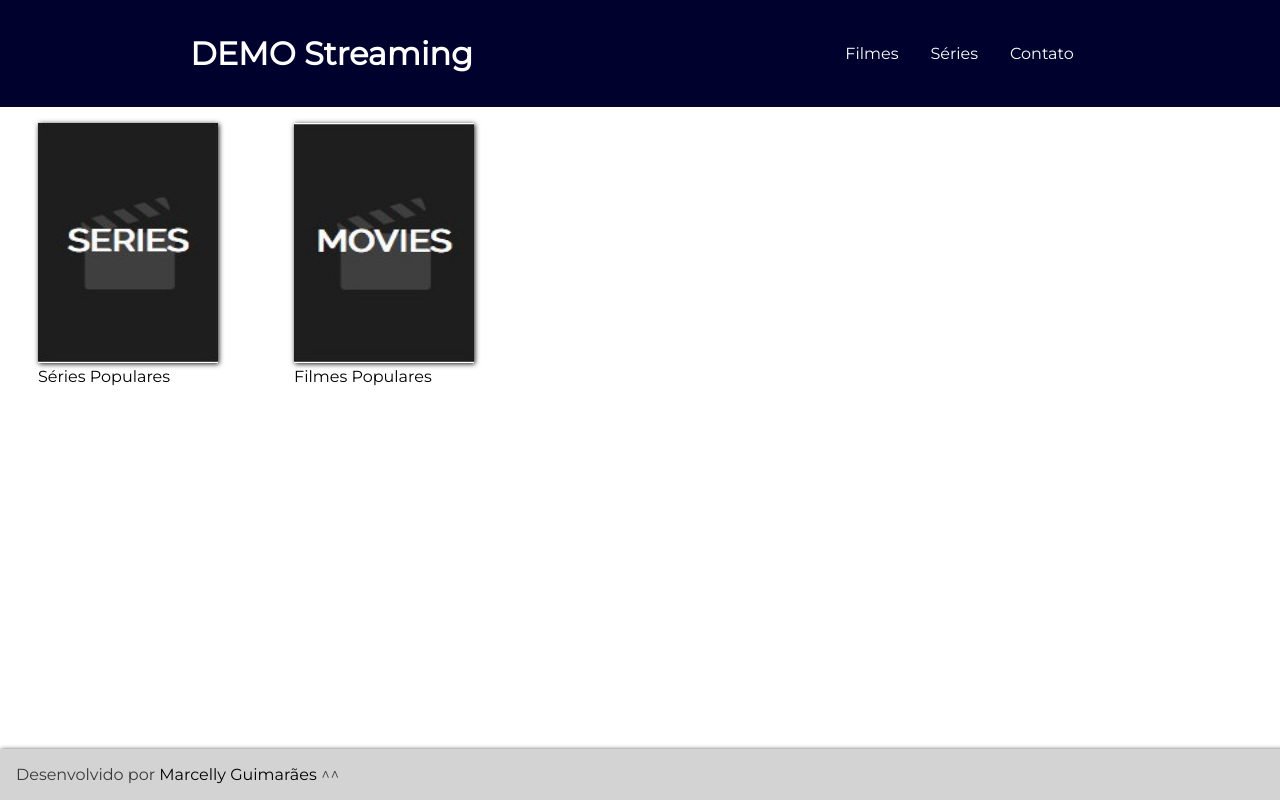
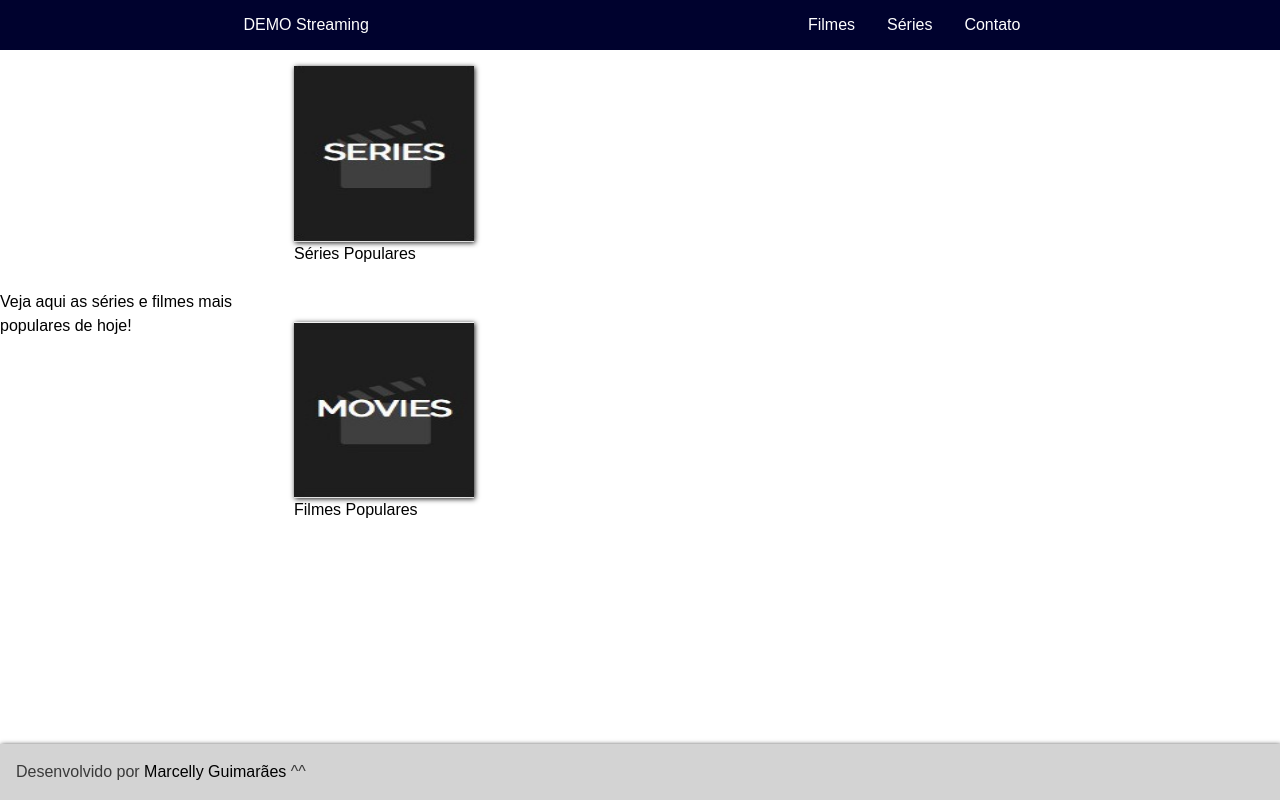
Before and after one commit to MarcellyGuimaraes/streaming-react, a React (Create React App) app: page / in a window 1280 px wide. Built offline with nearby package versions, Linux system fonts and the light colour scheme.

Commit message:
feat: adicionando tailwind

```diff
--- a/package.json
+++ b/package.json
@@ -36,5 +36,8 @@
       "last 1 firefox version",
       "last 1 safari version"
     ]
+  },
+  "devDependencies": {
+    "tailwindcss": "^3.2.4"
   }
 }
--- a/src/index.css
+++ b/src/index.css
@@ -1,3 +1,6 @@
+@tailwind base;
+@tailwind components;
+@tailwind utilities;
 @import url('https://fonts.googleapis.com/css2?family=Montserrat&display=swap');
 
 body {
--- a/src/templates/Home/index.jsx
+++ b/src/templates/Home/index.jsx
@@ -7,6 +7,8 @@
 const Home = () => {
   return (
     <div className="container">
+      <h2>Veja aqui as séries e filmes mais populares de hoje!</h2>
+      <div className="container_film">
         <Link to="/series">
           <div className="card">
             <img src={series} alt="series card" />
@@ -21,6 +23,7 @@
           </div>
         </Link>
       </div>
+    </div>
   )
 }
 
--- /dev/null
+++ b/tailwind.config.js
@@ -0,0 +1,8 @@
+/** @type {import('tailwindcss').Config} */
+module.exports = {
+  content: ['./src/**/*.{js,jsx,ts,tsx}'],
+  theme: {
+    extend: {},
+  },
+  plugins: [],
+}
```
Also changed, not shown: 1 other file (tests, documents, lock files or other folders). Lines whose indentation alone changed are shown as unchanged.
